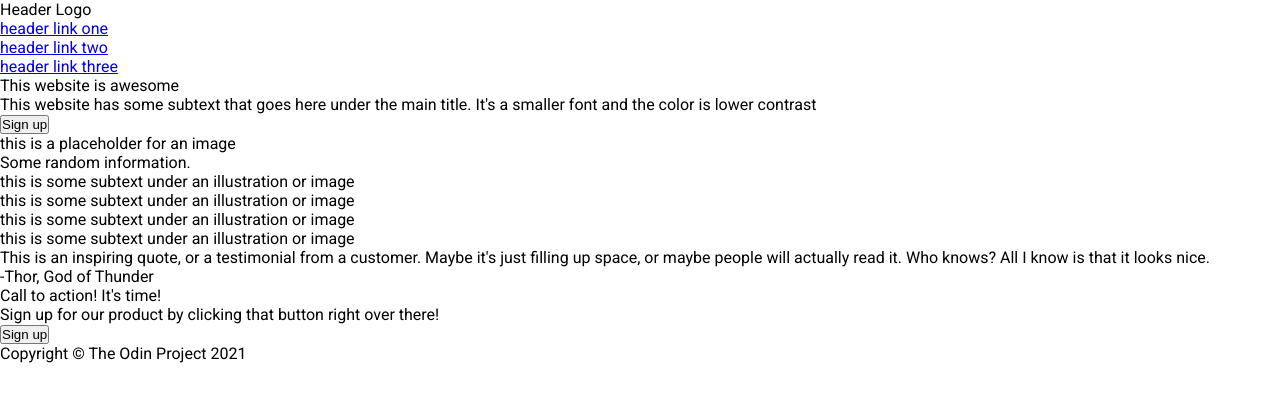
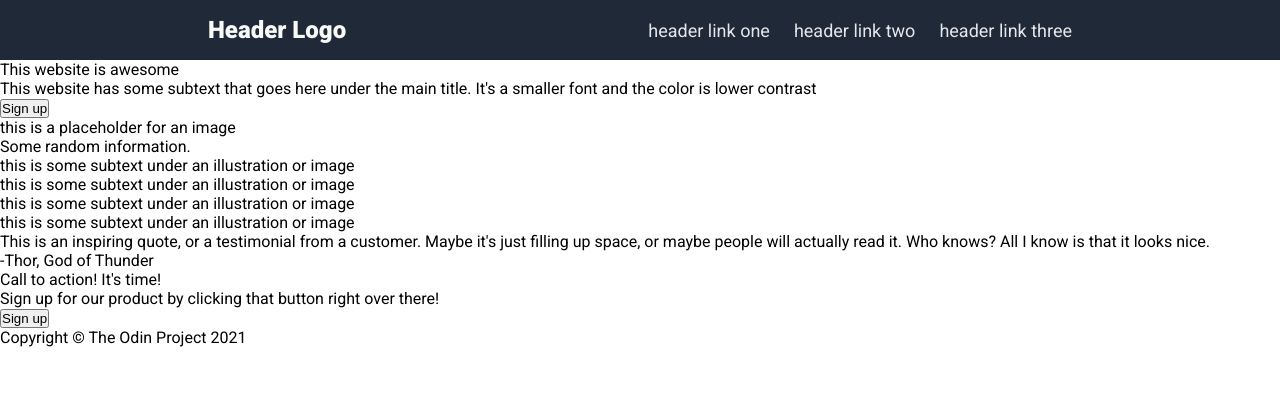
Before and after one commit to saffr3n-dump/landing-page, a plain HTML site: page index.html in a window 1280 px wide. Drawn offline with Linux system fonts and the light colour scheme.

Commit message:
feat: style header

```diff
--- a/style.css
+++ b/style.css
@@ -12,3 +12,29 @@ html {
   margin: 0;
   padding: 0;
 }
+
+ul {
+  list-style: none;
+  display: flex;
+  gap: 24px;
+}
+
+a {
+  text-decoration: none;
+  color: #e5e7eb;
+  font-size: 18px;
+}
+
+.header {
+  background-color: #1f2937;
+  padding: 16px 208px;
+  display: flex;
+  align-items: center;
+  justify-content: space-between;
+}
+
+.logo {
+  color: #f9faf8;
+  font-size: 24px;
+  font-weight: 900;
+}
```
